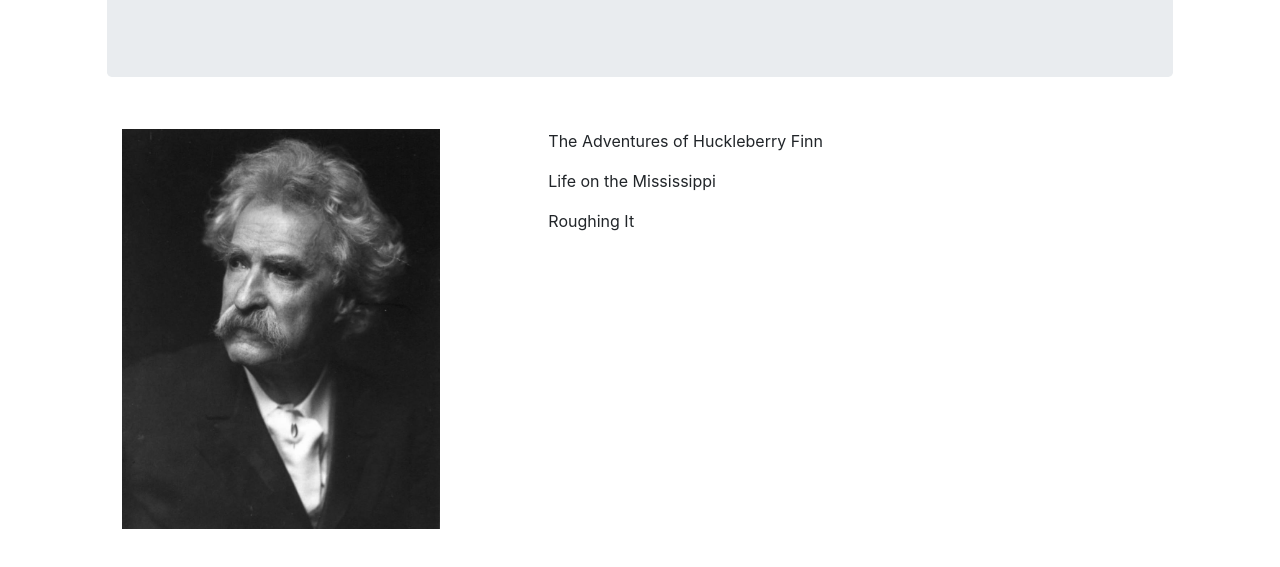
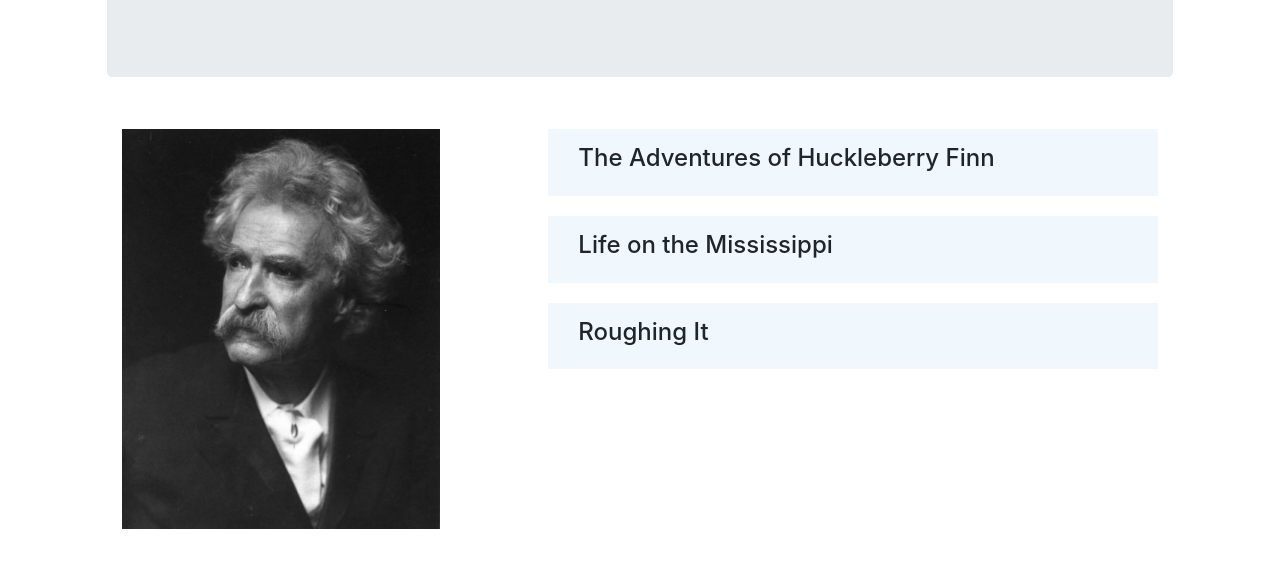
Before and after one commit to geraldgsh/author-quiz, a React app: page / in a window 1280 px wide. Shown: the part 147-714 px from the top of the page. Built offline with nearby package versions, Linux system fonts and the light colour scheme.

Commit message:
added styling for author info

```diff
--- a/src/App.css
+++ b/src/App.css
@@ -8,6 +8,18 @@
 
 .authorimage {
  max-height: 100%;
+}
+
+.answer {
+  background-color: #F0F7FD;
+  border-color: #D0E3F0;
+  margin-bottom: 20PX;
+  padding: 15px 30px 15px 30px;
+  cursor: pointer;
+}
+
+.answer:hover {
+  background-color: #D0E3F0;
 }
 
 .book {
--- a/src/AuthorQuiz.js
+++ b/src/AuthorQuiz.js
@@ -14,6 +14,14 @@ const Hero = () => {
   )
 }
 
+const Book = ({title}) => {
+  return (
+  <div className="answer">
+    <h4>{title}</h4>
+  </div>
+  )
+}
+
 const Turn = ({author, books}) => {
   return (
   <div className="row turn" style={{backgroubd: "white"}}>
@@ -21,7 +29,7 @@ const Turn = ({author, books}) => {
       <img src={author.imageUrl} className="authorimage" alt="Author"/>
     </div>
     <div className="col-6">
-      {books.map((title) => <p>{title}</p>)}
+      {books.map((title) => <Book title={title} key={title} />)}
     </div>
   </div>
   )
```
